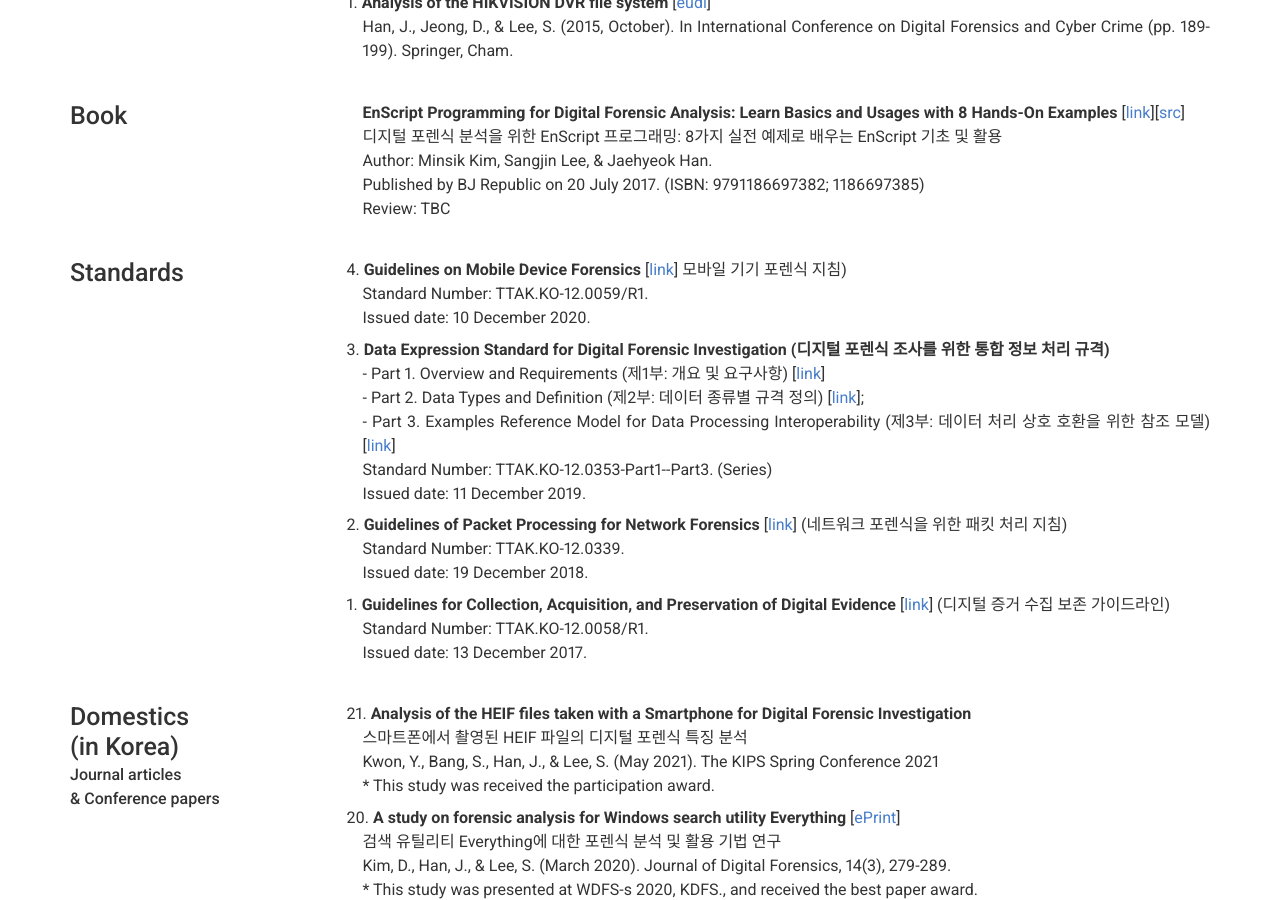
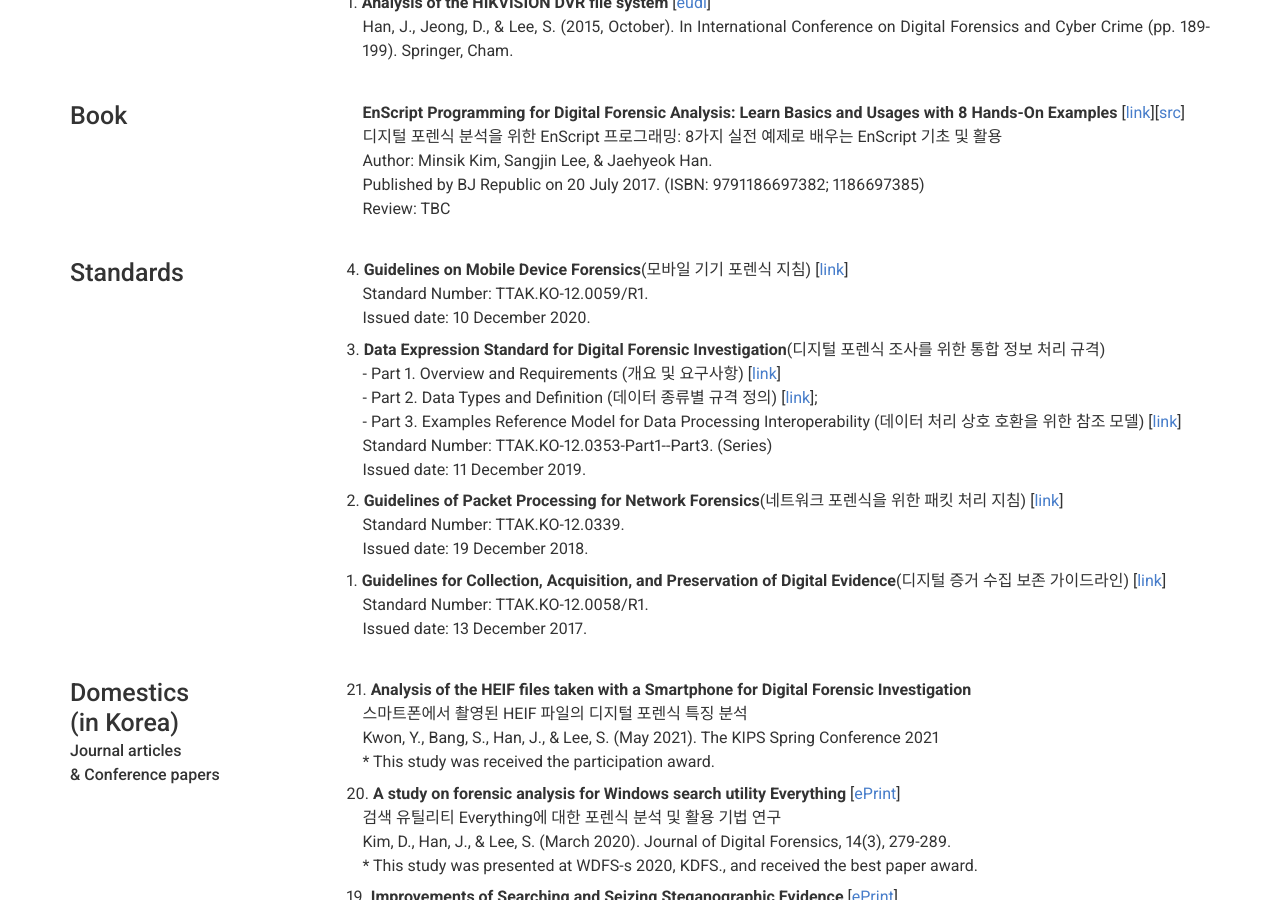
Before and after one commit to JaehyeokHan/jaehyeokhan.github.io, a Jekyll site: the page built from index.md, in a window 1280 px wide and 900 px high, scrolled down 3696 px. Built offline with Jekyll 4.4.1, drawn with Linux system fonts in a browser that asks for light colours; nearby versions of some CDN libraries.

Commit message:
Update _config.yml

```diff
--- a/_config.yml
+++ b/_config.yml
@@ -221,19 +221,19 @@ content:
       - layout: left
         title: Standards
         description: | # this will include new lines to allow paragraphs
-          <p style="text-indent: -1em;">4. <b>Guidelines on Mobile Device Forensics</b> [<A href = "http://www.tta.or.kr/eng/new/standardization/eng_ttastddesc.jsp?stdno=TTAK.KO-12.0059/R1" target = "top">link</A>] 모바일 기기 포렌식 지침)
+          <p style="text-indent: -1em;">4. <b>Guidelines on Mobile Device Forensics</b>(모바일 기기 포렌식 지침) [<A href = "http://www.tta.or.kr/eng/new/standardization/eng_ttastddesc.jsp?stdno=TTAK.KO-12.0059/R1" target = "top">link</A>]
           <br>Standard Number: TTAK.KO-12.0059/R1.
           <br>Issued date: 10 December 2020.</p>
-          <p style="text-indent: -1em;">3. <b>Data Expression Standard for Digital Forensic Investigation (디지털 포렌식 조사를 위한 통합 정보 처리 규격)</b>
-          <br> - Part 1. Overview and Requirements (제1부: 개요 및 요구사항) [<A href = "http://www.tta.or.kr/eng/new/standardization/eng_ttastddesc.jsp?stdno=TTAK.KO-12.0353-Part1" target = "top">link</A>]
-          <br> - Part 2. Data Types and Definition (제2부: 데이터 종류별 규격 정의) [<A href = "http://www.tta.or.kr/eng/new/standardization/eng_ttastddesc.jsp?stdno=TTAK.KO-12.0353-Part2" target = "top">link</A>];
-          <br> - Part 3. Examples Reference Model for Data Processing Interoperability (제3부: 데이터 처리 상호 호환을 위한 참조 모델) [<A href = "http://www.tta.or.kr/eng/new/standardization/eng_ttastddesc.jsp?stdno=TTAK.KO-12.0353-Part3" target = "top">link</A>]
+          <p style="text-indent: -1em;">3. <b>Data Expression Standard for Digital Forensic Investigation</b>(디지털 포렌식 조사를 위한 통합 정보 처리 규격)
+          <br> - Part 1. Overview and Requirements (개요 및 요구사항) [<A href = "http://www.tta.or.kr/eng/new/standardization/eng_ttastddesc.jsp?stdno=TTAK.KO-12.0353-Part1" target = "top">link</A>]
+          <br> - Part 2. Data Types and Definition (데이터 종류별 규격 정의) [<A href = "http://www.tta.or.kr/eng/new/standardization/eng_ttastddesc.jsp?stdno=TTAK.KO-12.0353-Part2" target = "top">link</A>];
+          <br> - Part 3. Examples Reference Model for Data Processing Interoperability (데이터 처리 상호 호환을 위한 참조 모델) [<A href = "http://www.tta.or.kr/eng/new/standardization/eng_ttastddesc.jsp?stdno=TTAK.KO-12.0353-Part3" target = "top">link</A>]
           <br>Standard Number: TTAK.KO-12.0353-Part1--Part3. (Series)
           <br>Issued date: 11 December 2019.</p>
-          <p style="text-indent: -1em;">2. <b>Guidelines of Packet Processing for Network Forensics</b> [<A href = "http://www.tta.or.kr/eng/new/standardization/eng_ttastddesc.jsp?stdno=TTAK.KO-12.0339" target = "top">link</A>] (네트워크 포렌식을 위한 패킷 처리 지침)
+          <p style="text-indent: -1em;">2. <b>Guidelines of Packet Processing for Network Forensics</b>(네트워크 포렌식을 위한 패킷 처리 지침) [<A href = "http://www.tta.or.kr/eng/new/standardization/eng_ttastddesc.jsp?stdno=TTAK.KO-12.0339" target = "top">link</A>]
           <br>Standard Number: TTAK.KO-12.0339.
           <br>Issued date: 19 December 2018.</p>
-          <p style="text-indent: -1em;">1. <b>Guidelines for Collection, Acquisition, and Preservation of Digital Evidence</b> [<A href = "http://www.tta.or.kr/eng/new/standardization/eng_ttastddesc.jsp?stdno=TTAK.KO-12.0058/R1" target = "top">link</A>] (디지털 증거 수집 보존 가이드라인)
+          <p style="text-indent: -1em;">1. <b>Guidelines for Collection, Acquisition, and Preservation of Digital Evidence</b>(디지털 증거 수집 보존 가이드라인) [<A href = "http://www.tta.or.kr/eng/new/standardization/eng_ttastddesc.jsp?stdno=TTAK.KO-12.0058/R1" target = "top">link</A>]
           <br>Standard Number: TTAK.KO-12.0058/R1.
           <br>Issued date: 13 December 2017.</p>
 
```
